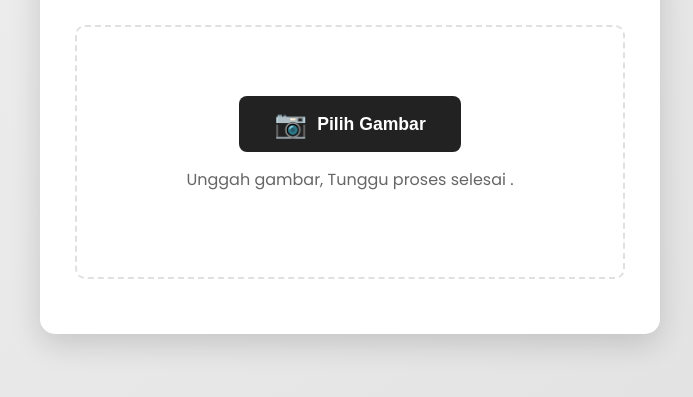
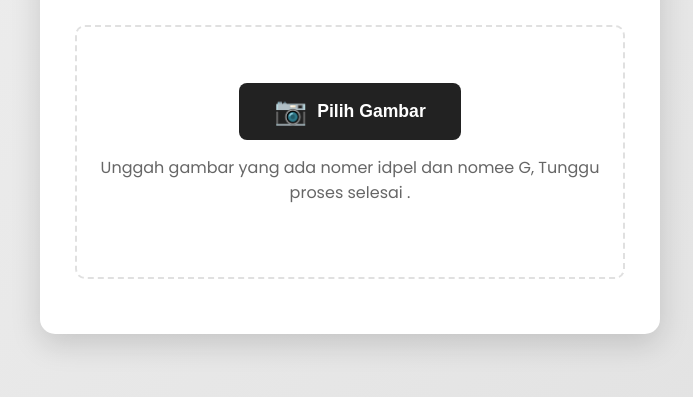
Before and after one commit to mashidayat24/permintaan-ct, a plain HTML site: page index.html in a window 1280 px wide. Shown: the part 299-696 px from the top of the page, without its empty margins (290-983 px from the left). Drawn offline with Linux system fonts and the light colour scheme.

Commit message:
Update index.html

```diff
--- a/index.html
+++ b/index.html
@@ -206,7 +206,7 @@
             <button id="upload-button">
                 <span class="camera-icon">&#128247;</span> Pilih Gambar
             </button>
-            <p style="margin-top: 15px; color: #666;">Unggah gambar, Tunggu proses selesai .</p>
+            <p style="margin-top: 15px; color: #666;">Unggah gambar yang ada nomer idpel dan nomee G, Tunggu proses selesai .</p>
         </div>
 
         <div class="result-area" id="result-area" style="display: none;">
```
